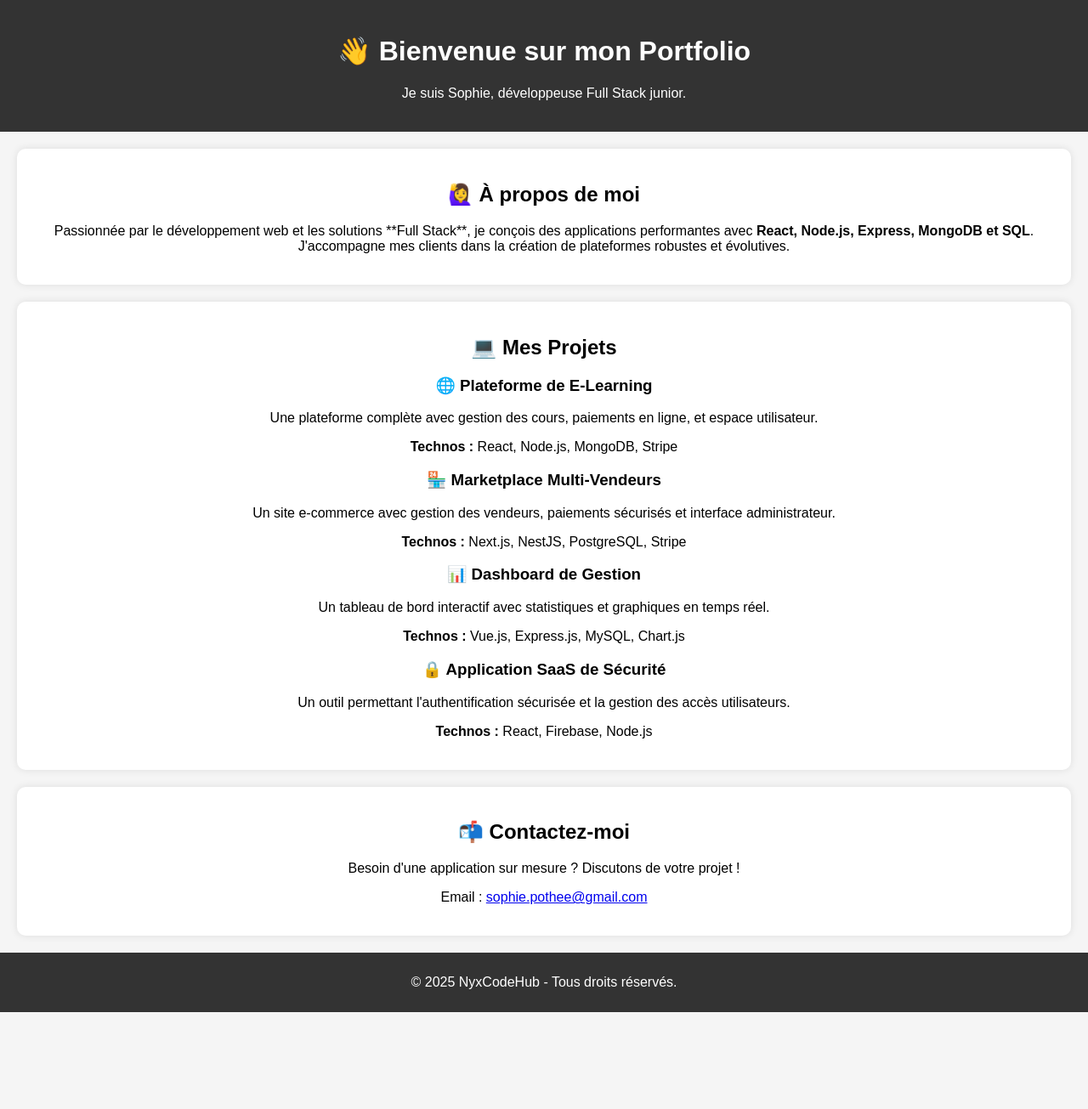
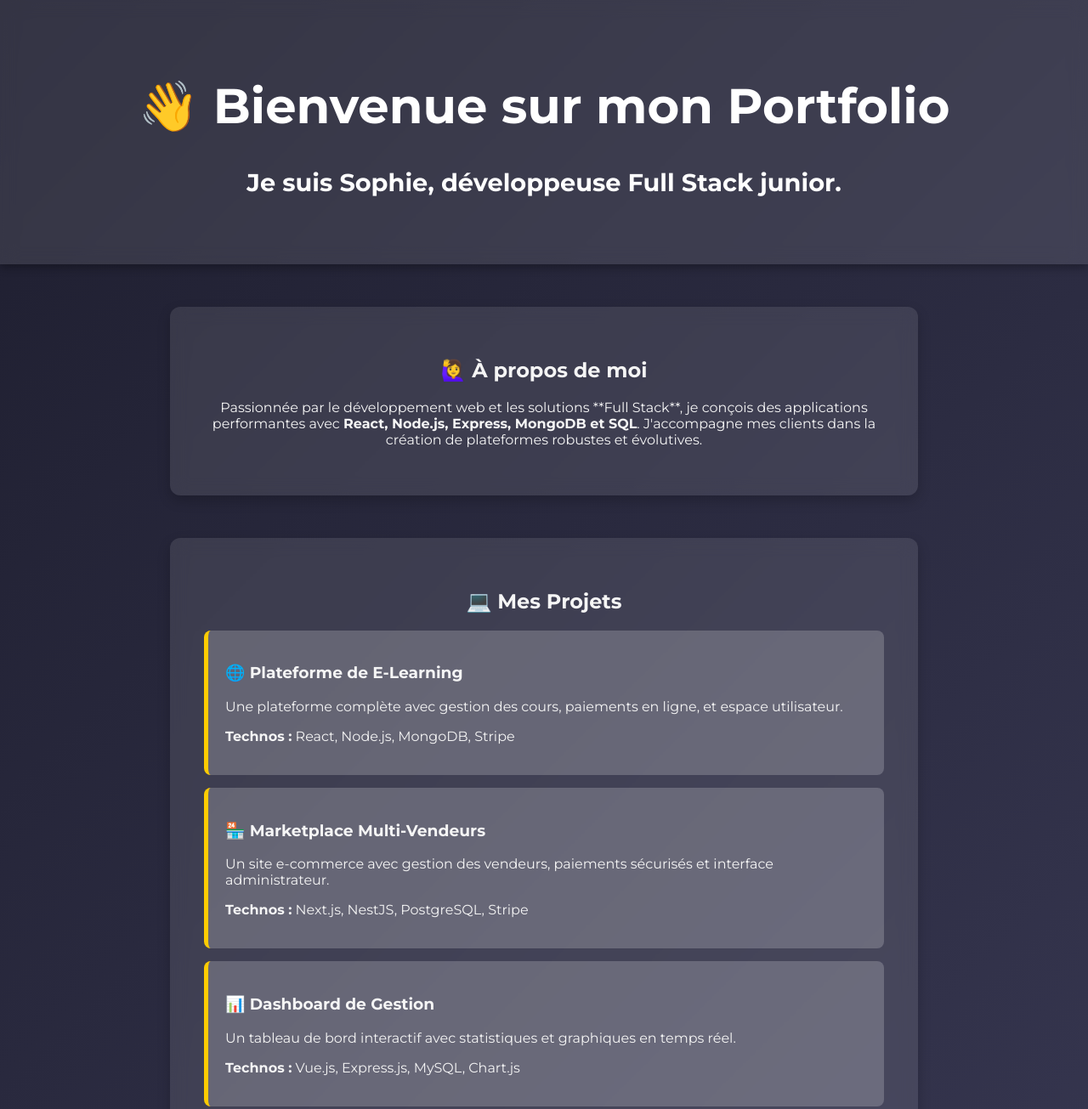
Before and after one commit to NyxCodeHub/NyxCodeHub-Portfolio, a plain HTML site: page index.html in a window 1280 px wide. Shown: the top 1305 px of the page at 85% size. Before the commit the page ends 1191 px from the top, so only its background shows below. Drawn offline with Linux system fonts and the light colour scheme.

Commit message:
Update style.css

```diff
--- a/style.css
+++ b/style.css
@@ -1,28 +1,91 @@
+/* 🌟 Importation de Google Fonts pour une police moderne */
+@import url('https://fonts.googleapis.com/css2?family=Montserrat:wght@300;400;700&display=swap');
+
+/* 🎨 Styles généraux */
 body {
-    font-family: Arial, sans-serif;
+    font-family: 'Montserrat', sans-serif;
     margin: 0;
     padding: 0;
     text-align: center;
-    background-color: #f5f5f5;
+    background: linear-gradient(135deg, #1e1e2f, #3a3a55);
+    color: #f5f5f5;
+    animation: fadeIn 1s ease-in-out;
 }
 
+/* 🏠 En-tête */
 header {
-    background-color: #333;
+    background: rgba(255, 255, 255, 0.1);
+    backdrop-filter: blur(10px);
     color: white;
-    padding: 20px;
+    padding: 50px 20px;
+    font-size: 1.8em;
+    font-weight: bold;
+    box-shadow: 0 4px 10px rgba(0, 0, 0, 0.3);
+    animation: slideInDown 1s ease-in-out;
 }
 
+/* 📌 Sections */
 section {
-    margin: 20px;
-    padding: 20px;
-    background-color: white;
-    border-radius: 10px;
-    box-shadow: 0 0 10px rgba(0, 0, 0, 0.1);
+    margin: 50px auto;
+    padding: 40px;
+    width: 80%;
+    max-width: 800px;
+    background-color: rgba(255, 255, 255, 0.1);
+    border-radius: 12px;
+    backdrop-filter: blur(10px);
+    box-shadow: 0 6px 15px rgba(0, 0, 0, 0.2);
+    transition: transform 0.3s ease-in-out;
 }
 
+section:hover {
+    transform: scale(1.02);
+}
+
+/* 💼 Projets */
+.project {
+    background: rgba(255, 255, 255, 0.2);
+    margin: 15px 0;
+    padding: 20px;
+    border-left: 5px solid #ffcc00;
+    text-align: left;
+    border-radius: 8px;
+    transition: 0.3s;
+}
+
+.project:hover {
+    border-left: 5px solid #ff6600;
+    transform: translateX(5px);
+}
+
+/* 📬 Liens et contact */
+a {
+    color: #ffcc00;
+    text-decoration: none;
+    font-weight: bold;
+    transition: 0.3s;
+}
+
+a:hover {
+    text-decoration: underline;
+    color: #ff6600;
+}
+
+/* 🚀 Pied de page */
 footer {
     margin-top: 20px;
-    padding: 10px;
-    background-color: #333;
+    padding: 20px;
+    background: rgba(255, 255, 255, 0.1);
     color: white;
+    font-size: 0.9em;
 }
+
+/* 🎞️ Animations */
+@keyframes fadeIn {
+    from { opacity: 0; }
+    to { opacity: 1; }
+}
+
+@keyframes slideInDown {
+    from { transform: translateY(-50px); opacity: 0; }
+    to { transform: translateY(0); opacity: 1; }
+}
```
